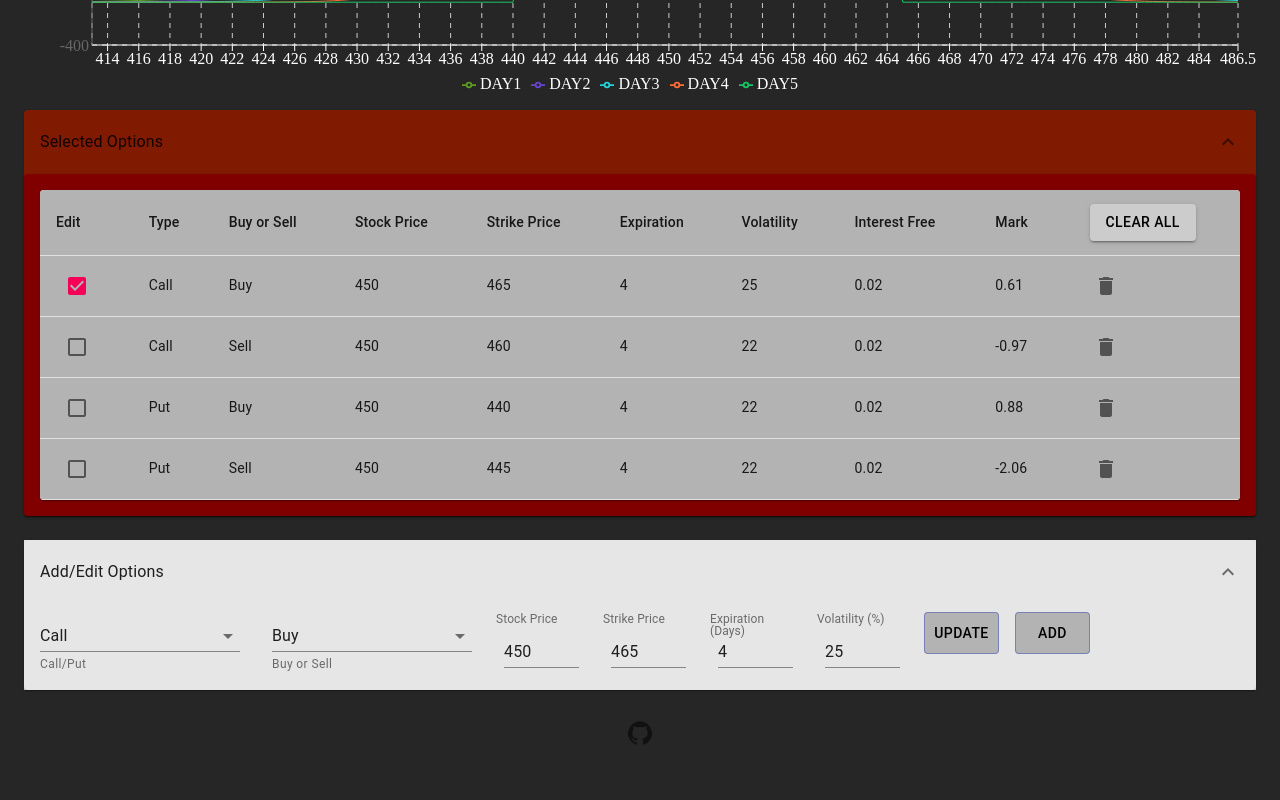
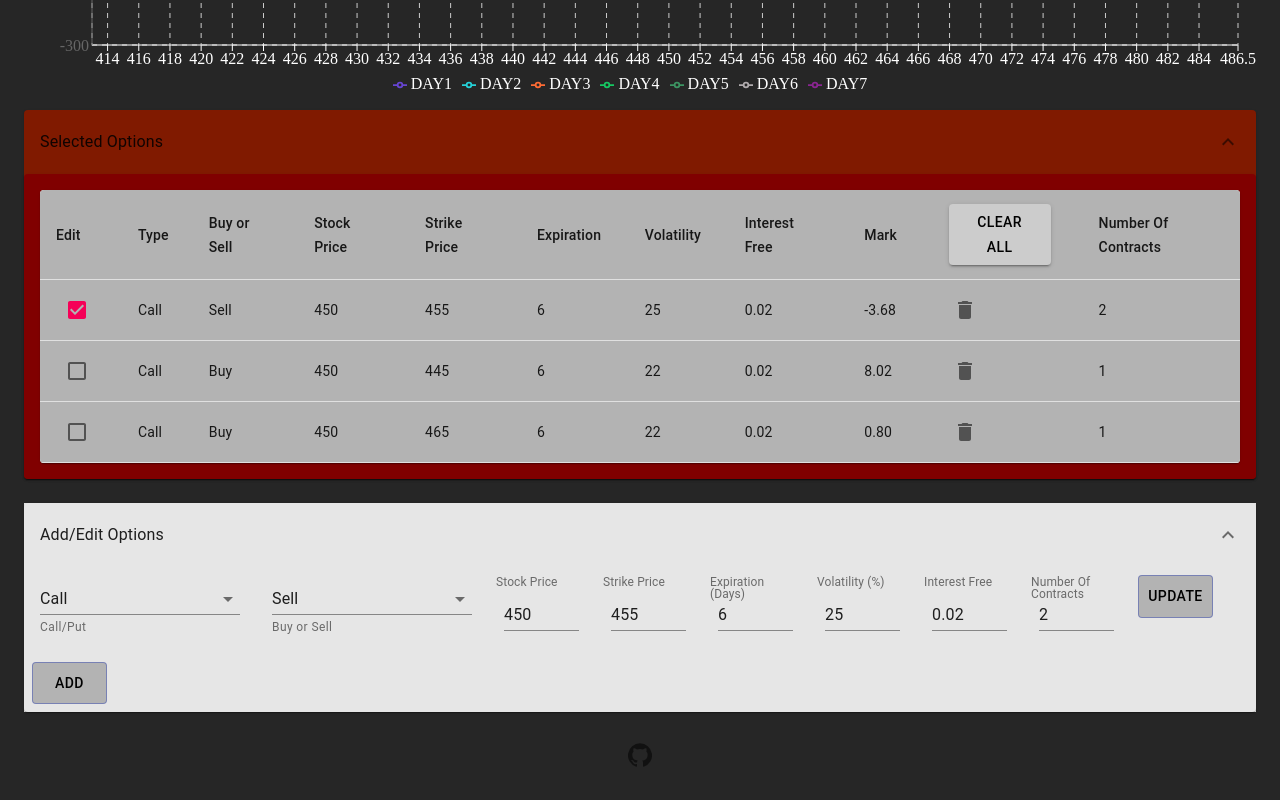
Before and after one commit to Joas3068/OptionsProfitCalculator, a React (Create React App) app: page / in a window 1280 px wide. Shown: the part 606-1406 px from the top of the page. Before the commit the page ends 1384 px from the top, so only its background shows below. Built offline with nearby package versions, Linux system fonts and the light colour scheme.

Commit message:
Number of contracts

```diff
--- a/src/Chart.js
+++ b/src/Chart.js
@@ -220,7 +220,7 @@ function GetLines(arrs) {
 function GetColors() {
   var cols = { r: 0, g: 0, b: 0 };
   let count = 0;
-  while (cols.r + cols.g + cols.b < 200 && count < 4) {
+  while (cols.r + cols.g + cols.b < 300 && count < 4) {
     cols.r = Math.floor(Math.random() * 255);
     cols.g = Math.floor(Math.random() * 255);
     cols.b = Math.floor(Math.random() * 255);
--- a/src/components/OptionsForm.js
+++ b/src/components/OptionsForm.js
@@ -105,7 +105,7 @@ class OptionsForm extends React.PureComponent {
         stockPrice: event.target.value > -1 ? event.target.value : 0,
         strikePrice: this.state.optionsData.strikePrice,
         expiration: this.state.optionsData.expiration,
-        interestFree: this.state.optionsData.interestFree,
+        interestFree: Number.parseFloat(this.state.optionsData.interestFree),
         volatility: this.state.optionsData.volatility,
         greeks: [
           { volatility: "55%", delta: ".5", amount: 3 },
@@ -114,6 +114,7 @@ class OptionsForm extends React.PureComponent {
         GUID: this.state.optionsData.GUID,
         priceArray: this.state.optionsData.priceArray,
         breakEvens: this.state.optionsData.breakEvens,
+        numberOfContracts: this.state.optionsData.numberOfContracts,
       },
     });
   };
@@ -134,6 +135,7 @@ class OptionsForm extends React.PureComponent {
         ],
         GUID: this.state.optionsData.GUID,
         priceArray: this.state.optionsData.priceArray,
+        numberOfContracts: this.state.optionsData.numberOfContracts,
       },
     });
   };
@@ -146,7 +148,7 @@ class OptionsForm extends React.PureComponent {
         stockPrice: this.state.optionsData.stockPrice,
         strikePrice: this.state.optionsData.strikePrice,
         expiration: event.target.value > -1 ? event.target.value : 0,
-        interestFree: this.state.optionsData.interestFree,
+        interestFree: Number.parseFloat(this.state.optionsData.interestFree),
         volatility: this.state.optionsData.volatility,
         greeks: [
           { volatility: "55%", delta: ".5", amount: 3 },
@@ -155,6 +157,7 @@ class OptionsForm extends React.PureComponent {
         GUID: this.state.optionsData.GUID,
         priceArray: this.state.optionsData.priceArray,
         breakEvens: this.state.optionsData.breakEvens,
+        numberOfContracts: this.state.optionsData.numberOfContracts,
       },
     });
   };
@@ -175,6 +178,7 @@ class OptionsForm extends React.PureComponent {
         ],
         GUID: this.state.optionsData.GUID,
         priceArray: this.state.optionsData.priceArray,
+        numberOfContracts: this.state.optionsData.numberOfContracts,
       },
     });
   };
@@ -195,6 +199,7 @@ class OptionsForm extends React.PureComponent {
         ],
         GUID: this.state.optionsData.GUID,
         priceArray: this.state.optionsData.priceArray,
+        numberOfContracts: this.state.optionsData.numberOfContracts,
       },
     });
   };
@@ -207,7 +212,7 @@ class OptionsForm extends React.PureComponent {
         stockPrice: this.state.optionsData.stockPrice,
         strikePrice: this.state.optionsData.strikePrice,
         expiration: this.state.optionsData.expiration,
-        interestFree: this.state.optionsData.interestFree,
+        interestFree: Number.parseFloat(this.state.optionsData.interestFree),
         volatility: event.target.value > -1 ? event.target.value : 0,
         greeks: [
           { volatility: "55%", delta: ".5", amount: 3 },
@@ -216,14 +221,7 @@ class OptionsForm extends React.PureComponent {
         GUID: this.state.optionsData.GUID,
         priceArray: this.state.optionsData.priceArray,
         breakEvens: this.state.optionsData.breakEvens,
-      },
-    });
-  };
-
-  handleForm = (event) => {
-    this.setState({
-      optionsData: {
-        strikePrice: event.target.value,
+        numberOfContracts: this.state.optionsData.numberOfContracts,
       },
     });
   };
@@ -245,17 +243,62 @@ class OptionsForm extends React.PureComponent {
       stockPrice: this.state.optionsData.stockPrice,
       strikePrice: this.state.optionsData.strikePrice,
       expiration: this.state.optionsData.expiration,
-      interestFree: this.state.optionsData.interestFree,
+      interestFree: Number.parseFloat(this.state.optionsData.interestFree),
       volatility: this.state.optionsData.volatility,
       greeks: [
         { volatility: "55%", delta: ".5", amount: 3 },
         { volatility: "59%", delta: ".2", amount: 1 },
       ],
-      GUID: newItem ? this.uuidv4() : this.state.optionsData.GUID, //TODO logic
+      GUID: newItem ? this.uuidv4() : this.state.optionsData.GUID, //new guid
       priceArray: newItem ? [] : this.state.optionsData.priceArray,
       breakEvens: this.state.optionsData.breakEvens,
+      numberOfContracts: this.state.optionsData.numberOfContracts,
     };
   }
+
+  handleInterestChange = (event) => {
+    this.setState({
+      optionsData: {
+        type: this.state.optionsData.type,
+        buySell: this.state.optionsData.buySell,
+        stockPrice: this.state.optionsData.stockPrice,
+        strikePrice: this.state.optionsData.strikePrice,
+        expiration: this.state.optionsData.expiration,
+        interestFree: event.target.value > -1 ? Number.parseFloat(event.target.value) : 0,
+        volatility: this.state.optionsData.volatility,
+        greeks: [
+          { volatility: "55%", delta: ".5", amount: 3 },
+          { volatility: "59%", delta: ".2", amount: 1 },
+        ],
+        GUID: this.state.optionsData.GUID,
+        priceArray: this.state.optionsData.priceArray,
+        breakEvens: this.state.optionsData.breakEvens,
+        numberOfContracts: this.state.optionsData.numberOfContracts,
+      },
+    });
+  };
+
+  handleContractNumberChange = (event) => {
+    this.setState({
+      optionsData: {
+        type: this.state.optionsData.type,
+        buySell: this.state.optionsData.buySell,
+        stockPrice: this.state.optionsData.stockPrice,
+        strikePrice: this.state.optionsData.strikePrice,
+        expiration: this.state.optionsData.expiration,
+        interestFree: Number.parseFloat(this.state.optionsData.interestFree),
+        volatility: this.state.optionsData.volatility,
+        greeks: [
+          { volatility: "55%", delta: ".5", amount: 3 },
+          { volatility: "59%", delta: ".2", amount: 1 },
+        ],
+        GUID: this.state.optionsData.GUID,
+        priceArray: this.state.optionsData.priceArray,
+        breakEvens: this.state.optionsData.breakEvens,
+        numberOfContracts: Number.parseFloat(event.target.value) > "0"?Number.parseFloat(event.target.value):1,
+      },
+    });
+  };
 
   getSelected() {
     var result = this.props.checksList.find((obj) => {
@@ -307,7 +350,6 @@ class OptionsForm extends React.PureComponent {
               className={classes.formControl}
               id="standard-select-buySell"
               select
-              //autoWidth={true}
               value={this.state.optionsData.buySell}
               onChange={this.handleChange}
               helperText="Buy or Sell"
@@ -322,7 +364,6 @@ class OptionsForm extends React.PureComponent {
             <FormControl className={classes.formControl}>
               <InputLabel htmlFor="component-simple">Stock Price</InputLabel>
               <Input
-                //id="component-simple"
                 value={this.state.optionsData.stockPrice}
                 onChange={this.handleStockPriceChange}
                 type="number"
@@ -331,7 +372,6 @@ class OptionsForm extends React.PureComponent {
             <FormControl className={classes.formControl}>
               <InputLabel htmlFor="component-simple">Strike Price</InputLabel>
               <Input
-                //id="component-simple"
                 value={this.state.optionsData.strikePrice}
                 onChange={this.handleStrikePriceChange}
                 type="number"
@@ -342,7 +382,6 @@ class OptionsForm extends React.PureComponent {
                 Expiration (Days)
               </InputLabel>
               <Input
-                //id="component-simple"
                 value={this.state.optionsData.expiration}
                 onChange={this.handleExpChange}
                 type="number"
@@ -351,9 +390,24 @@ class OptionsForm extends React.PureComponent {
             <FormControl className={classes.formControl}>
               <InputLabel htmlFor="component-simple">Volatility (%)</InputLabel>
               <Input
-                //id="component-simple"
                 value={this.state.optionsData.volatility}
                 onChange={this.handleVolChange}
+                type="number"
+              />
+            </FormControl>
+            <FormControl className={classes.formControl}>
+              <InputLabel htmlFor="component-simple">Interest Free</InputLabel>
+              <Input
+                value={this.state.optionsData.interestFree}
+                onChange={this.handleInterestChange}
+                type="number"
+              />
+            </FormControl>
+            <FormControl className={classes.formControl}>
+              <InputLabel htmlFor="component-simple">Number Of Contracts</InputLabel>
+              <Input
+                value={Number.parseFloat(this.state.optionsData.numberOfContracts)}
+                onChange={this.handleContractNumberChange}
                 type="number"
               />
             </FormControl>
--- a/src/components/SelectedItems.js
+++ b/src/components/SelectedItems.js
@@ -59,6 +59,7 @@ class SelectedItems extends React.Component {
                   Clear All
                 </Button>
               </TableCell>
+              <TableCell align="left">Number Of Contracts</TableCell>
             </TableRow>
           </TableHead>
           <TableBody>
@@ -97,6 +98,9 @@ class SelectedItems extends React.Component {
                     {/* {open ? <KeyboardArrowUpIcon /> : <KeyboardArrowDownIcon />} */}
                   </IconButton>
                 </TableCell>
+                <TableCell align="middle">
+                   {row.numberOfContracts}
+                </TableCell>
               </TableRow>
             ))}
           </TableBody>
--- a/src/pages/ParentComp.js
+++ b/src/pages/ParentComp.js
@@ -9,7 +9,6 @@ import BottomNavigation from "@material-ui/core/BottomNavigation";
 import BottomNavigationAction from "@material-ui/core/BottomNavigationAction";
 import GitHubIcon from "@material-ui/icons/GitHub";
 import OptionsForm from "../components/OptionsForm";
-//import { Button } from "@material-ui/core";
 
 const useRowStyles = (theme) => ({
   root: {
@@ -101,14 +100,14 @@ const useRowStyles = (theme) => ({
   },
 });
 
-const TempPrice = [[]];
+
 const mainObj = [
   {
     type: "call",
-    buySell: "buy",
+    buySell: "sell",
     stockPrice: 450,
-    strikePrice: 465,
-    expiration: 4,
+    strikePrice: 455,
+    expiration: 6,
     interestFree: 0.02,
     volatility: 25,
     greeks: [
@@ -117,15 +116,16 @@ const mainObj = [
     ],
     GUID: "",
     isEditing: false,
-    priceArray: TempPrice,
+    priceArray: [[]],
     breakEvens: [],
+    numberOfContracts: 2,
   },
   {
     type: "call",
-    buySell: "sell",
+    buySell: "buy",
     stockPrice: 450,
-    strikePrice: 460,
-    expiration: 4,
+    strikePrice: 445,
+    expiration: 6,
     interestFree: 0.02,
     volatility: 22,
     greeks: [
@@ -134,15 +134,16 @@ const mainObj = [
     ],
     GUID: "",
     isEditing: false,
-    priceArray: TempPrice,
+    priceArray: [[]],
     breakEvens: [],
+    numberOfContracts: 1,
   },
   {
-    type: "put",
+    type: "call",
     buySell: "buy",
     stockPrice: 450,
-    strikePrice: 440,
-    expiration: 4,
+    strikePrice: 465,
+    expiration: 6,
     interestFree: 0.02,
     volatility: 22,
     greeks: [
@@ -151,25 +152,9 @@ const mainObj = [
     ],
     GUID: "",
     isEditing: false,
-    priceArray: TempPrice,
+    priceArray: [[]],
     breakEvens: [],
-  },
-  {
-    type: "put",
-    buySell: "sell",
-    stockPrice: 450,
-    strikePrice: 445,
-    expiration: 4,
-    interestFree: 0.02,
-    volatility: 22,
-    greeks: [
-      { volatility: "55%", delta: ".5", amount: 3 },
-      { volatility: "59%", delta: ".2", amount: 1 },
-    ],
-    GUID: "",
-    isEditing: false,
-    priceArray: TempPrice,
-    breakEvens: [],
+    numberOfContracts: 1,
   },
 ];
 
@@ -177,14 +162,13 @@ export class ParentComp extends React.Component {
   constructor(props) {
     super(props);
 
-    mainObj.forEach((element) => {
+    mainObj.forEach((element) => { //create identity for each order
       element.GUID = this.uuidv4();
     });
     this.state = {
       checksList: mainObj, //current options
       currentEditGuid: mainObj[0].GUID, //GUID to access checksList
-      calculatedPriceData: TempPrice, //final calcs for Charts
-      optionsData: mainObj[0], //remove this
+      calculatedPriceData: [[]], //final calcs for Charts
       formattedData: [],
     };
     this.addData = this.addData.bind(this);
@@ -212,18 +196,19 @@ export class ParentComp extends React.Component {
       {
         type: "call",
         buySell: "buy",
-        stockPrice: 0,
-        strikePrice: 0,
-        expiration: 1,
-        interestFree: 0,
-        volatility: 0,
+        stockPrice: 450,
+        strikePrice: 455,
+        expiration: 5,
+        interestFree: .02,
+        volatility: 25,
         greeks: [
           { volatility: "55%", delta: ".5", amount: 3 },
           { volatility: "59%", delta: ".2", amount: 1 },
         ],
         GUID: this.uuidv4(),
         isEditing: false,
-        priceArray: TempPrice,
+        priceArray: [[]],
+        numberOfContracts:1,
       },
     ];
     this.setState({
@@ -232,31 +217,6 @@ export class ParentComp extends React.Component {
     });
   }
 
-  createData(
-    type,
-    buysell,
-    stockPrice,
-    strikePrice,
-    expiration,
-    interestFree,
-    volatility,
-    GUID
-  ) {
-    return {
-      type,
-      buysell,
-      stockPrice,
-      strikePrice,
-      expiration,
-      interestFree,
-      volatility,
-      greeks: [
-        { volatility: "55%", delta: ".5", amount: 3 },
-        { volatility: "59%", delta: ".2", amount: 1 },
-      ],
-      GUID,
-    };
-  }
 
   //returns current object related to state GUID
   getCurrentOptionObj() {
--- a/src/utils/Bscholes.js
+++ b/src/utils/Bscholes.js
@@ -44,7 +44,6 @@ export function CalcBScholes(checksList) {
   var finalCalcs = [];
 
   if (checksList.length > 0) {
-
     var stockPrice = Number(checksList[0].stockPrice); //get starting price
 
     let multiplier = Math.floor(stockPrice / 12); //tweak graph size here
@@ -87,7 +86,7 @@ export function CalcBScholes(checksList) {
           if (isNaN(BS)) BS = 0;
           var tempEnt = entryAtStockPrice["DAY" + (j + 1)];
           entryAtStockPrice["DAY" + (j + 1)] =
-            sign * BS - checksList[i].optionPriceAtPurchase + tempEnt;
+          Number.parseFloat(checksList[i].numberOfContracts)*(sign * BS - checksList[i].optionPriceAtPurchase) + tempEnt;
         }
       }
       finalCalcs.push(entryAtStockPrice);
```
